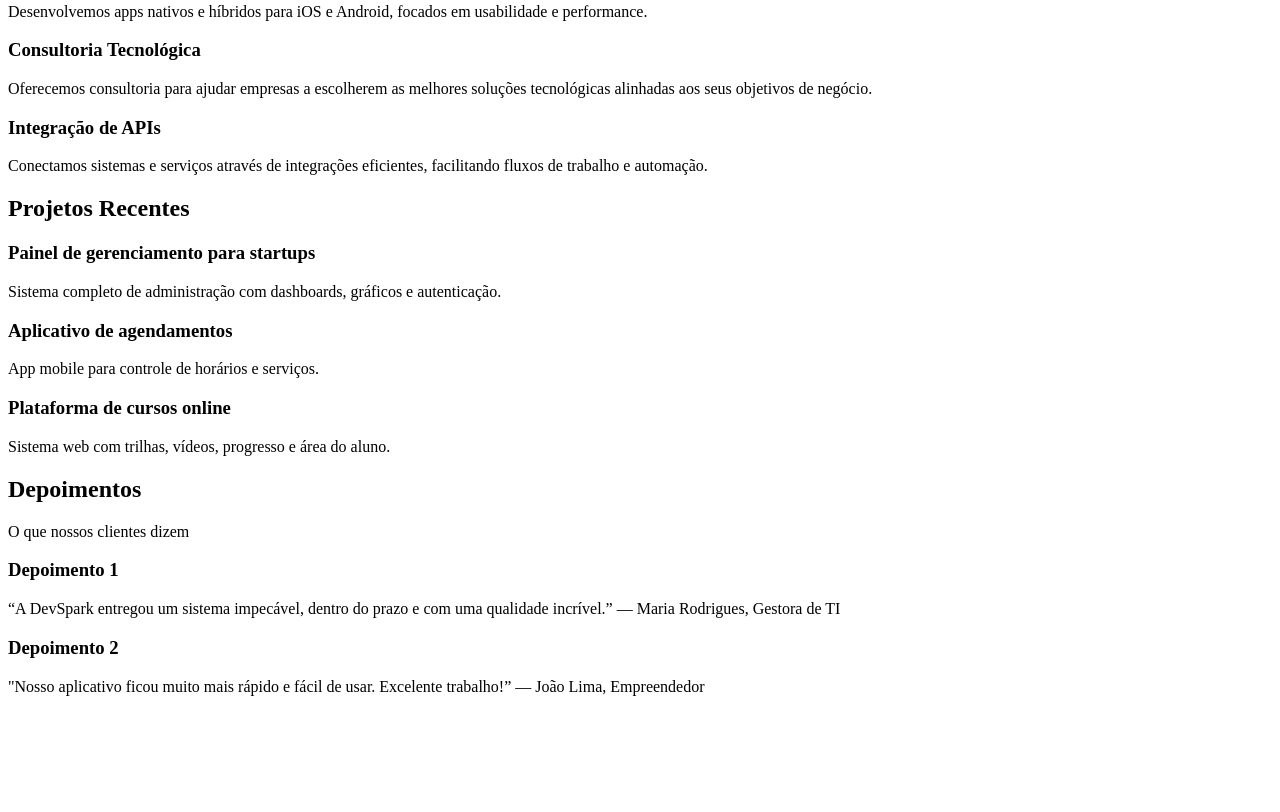
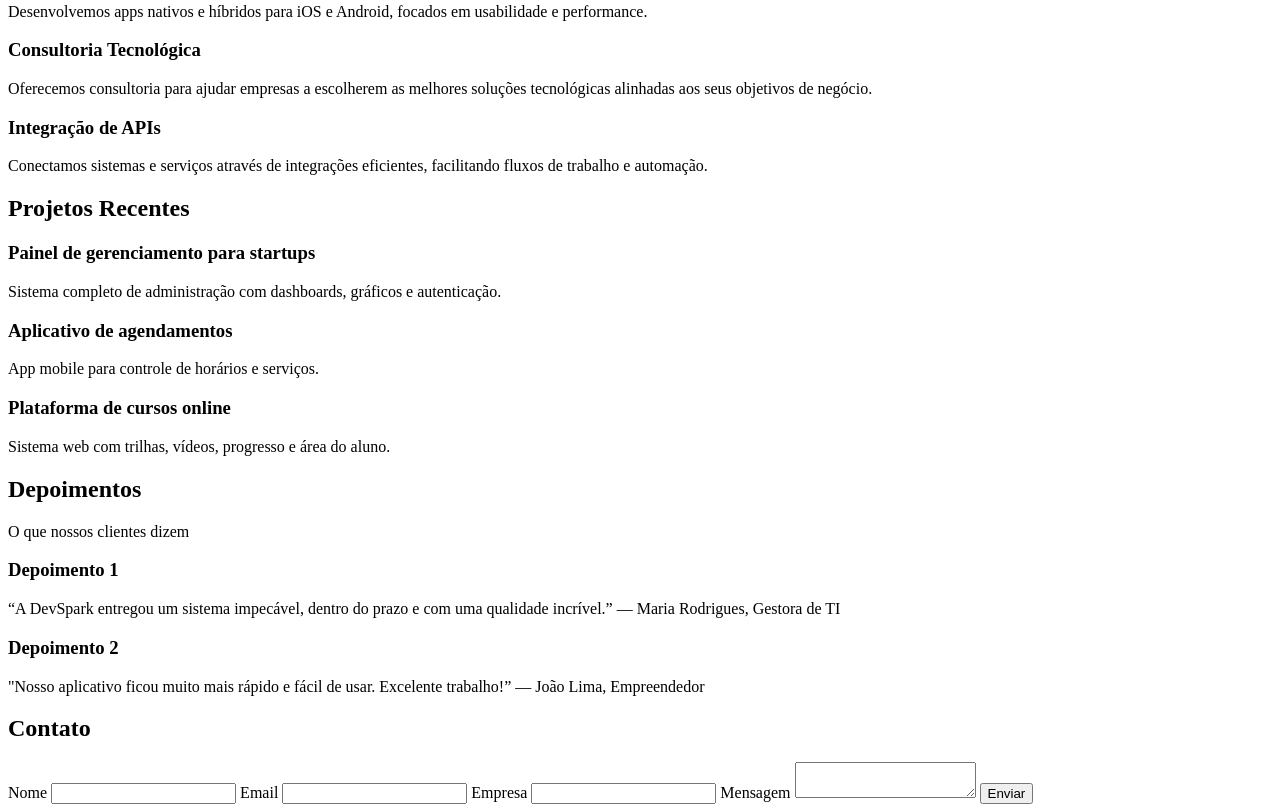
Before and after one commit to juliana15paak/Estudo, a plain HTML site: page startup/index.html in a window 1280 px wide. Shown: the part 519-1331 px from the top of the page. Before the commit the page ends 1231 px from the top, so only its background shows below. Drawn offline with Linux system fonts and the light colour scheme.

Commit message:
Adiciona formulário de contato

```diff
--- a/startup/index.html
+++ b/startup/index.html
@@ -77,6 +77,21 @@
 — João Lima, Empreendedor</p>
       </article>
     </section>
+
+    <section>
+      <h2>Contato</h2>
+      <form action="" method="post">
+        <label for="nome">Nome</label>
+        <input type="text" id="nome">
+        <label for="email">Email</label>
+        <input type="email" id="email">
+        <label for="empresa">Empresa</label>
+        <input type="text" id="empresa">
+        <label for="mensagem">Mensagem</label>
+        <textarea id="mensagem"></textarea>
+        <button>Enviar</button>
+      </form>
+    </section>
   </main>
   <footer></footer>
 </body>
```
